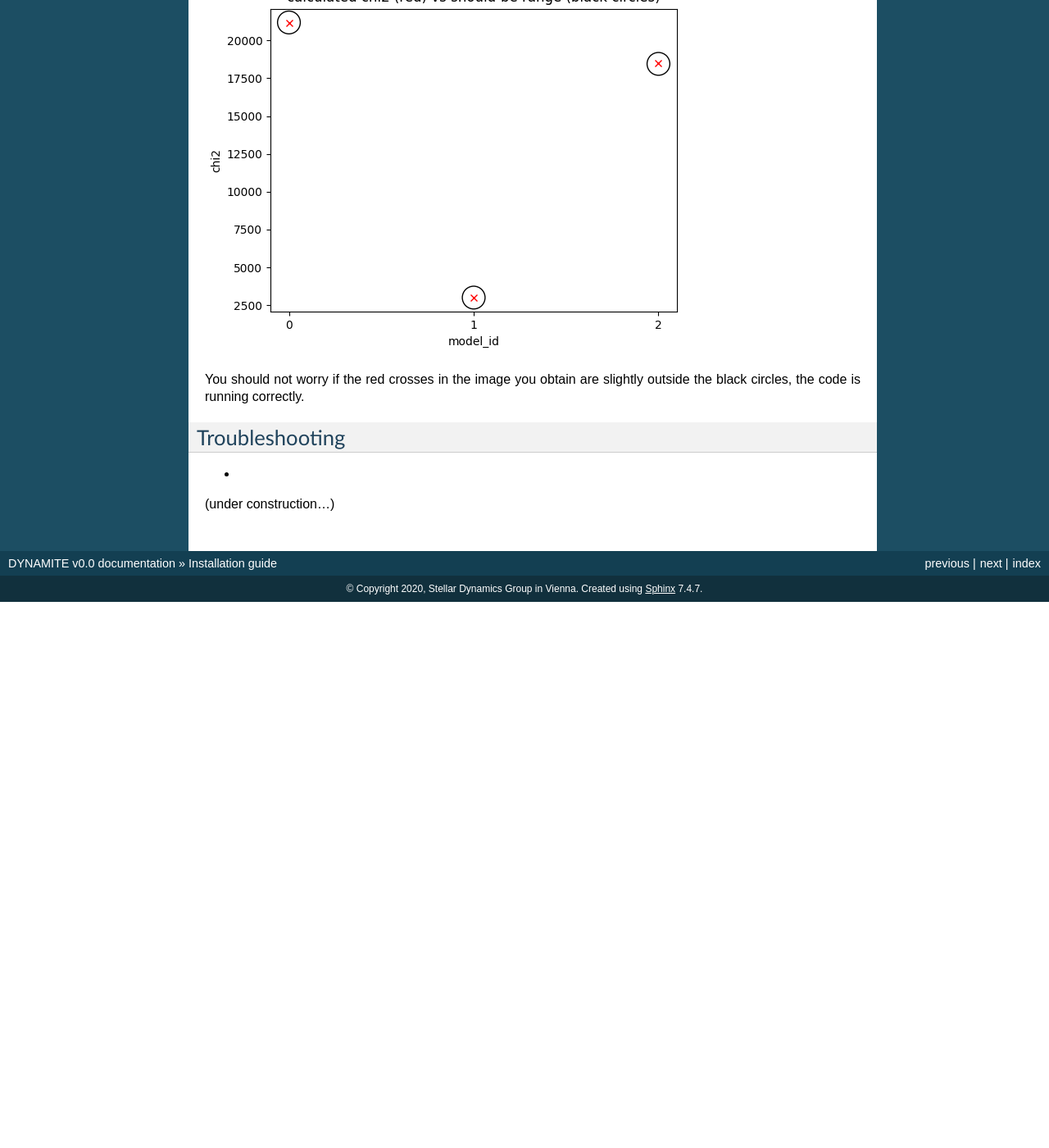
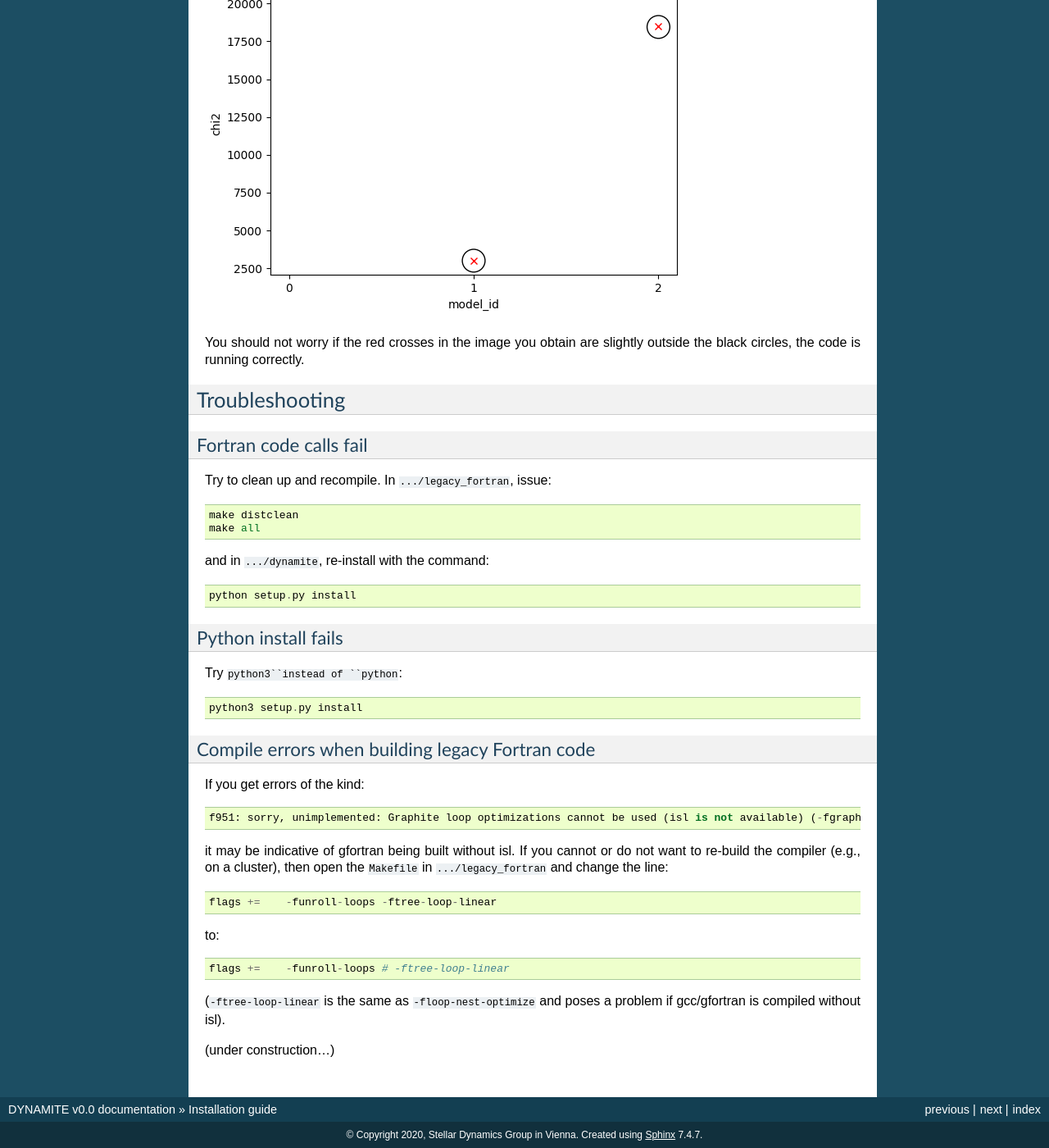
Before and after one commit to dynamics-of-stellar-systems/dynamite, a Sphinx documentation site: the page built from docs/installation.rst, in a window 1280 px wide and 1400 px high, scrolled down 7721 px. Shown: the whole window at 82% size. Built offline with Sphinx 7.4.7, drawn with Linux system fonts in a browser that asks for light colours; before the commit the page ends 8455 px from its top, so only the background shows below that; some of the changed text lies outside the part shown.

Commit message:
* Updated how to compile the Fortran code (GALAHADDIR is set automatically, minor language changes) * Added Troubleshooting based on my experience on VSC3

```diff
--- a/docs/installation.rst
+++ b/docs/installation.rst
@@ -411,6 +410,40 @@ You should not worry if the red crosses in the image you obtain are slightly out
 Troubleshooting
 ===============
 
-*
+Fortran code calls fail
+-----------------------
+
+Try to clean up and recompile. In ``.../legacy_fortran``, issue::
+
+    make distclean
+    make all
+
+and in ``.../dynamite``, re-install with the command::
+
+    python setup.py install
+
+Python install fails
+--------------------
+
+Try ``python3``instead of ``python``::
+
+    python3 setup.py install
+
+Compile errors when building legacy Fortran code
+------------------------------------------------
+
+If you get errors of the kind::
+
+    f951: sorry, unimplemented: Graphite loop optimizations cannot be used (isl is not available) (-fgraphite, -fgraphite-identity, -floop-nest-optimize, -floop-parallelize-all)
+
+it may be indicative of gfortran being built without isl. If you cannot or do not want to re-build the compiler (e.g., on a cluster), then open the ``Makefile`` in ``.../legacy_fortran`` and change the line::
+
+       flags +=    -funroll-loops -ftree-loop-linear
+
+to::
+
+       flags +=    -funroll-loops # -ftree-loop-linear
+
+(``-ftree-loop-linear`` is the same as ``-floop-nest-optimize`` and poses a problem if gcc/gfortran is compiled without isl).
 
 (under construction...)
```
Also changed, not shown: other parts of docs/installation.rst (+3 -4 lines).
